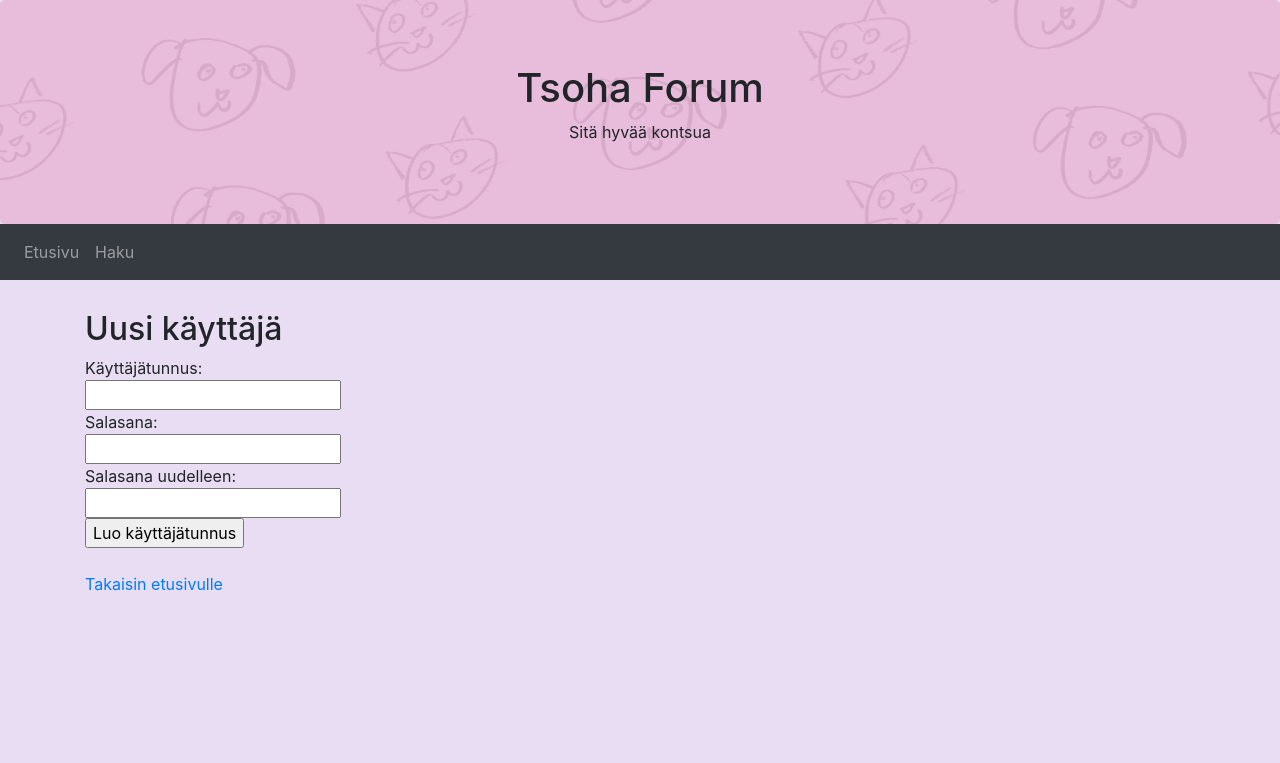
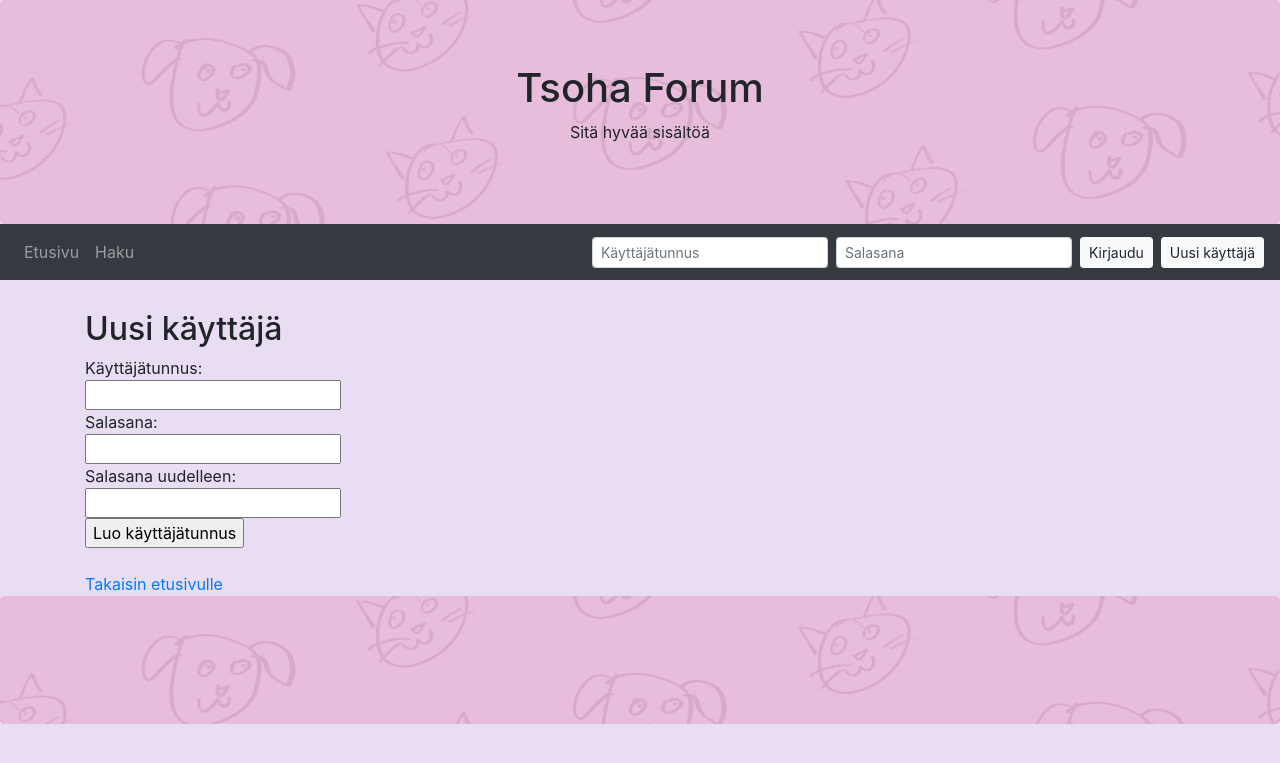
Before and after one commit to valt-1/tsoha-keskustelufoorumi, a Flask app: page /signup in a window 1280 px wide. Shown: the top 763 px of the page. Run offline with Flask 2, Linux system fonts and the light colour scheme; some libraries are stand-ins or nearby versions.

Commit message:
Update layout

```diff
--- a/static/custom.css
+++ b/static/custom.css
@@ -1,8 +1,12 @@
 .jumbotron {
-  background-image: url("kissakoira.jpg");
+  background-image: url("catdog.jpg");
   background-size: cover;
 }
 
 body {
-  background: #e8ddf2
+  background: #e8ddf2;
 }
+
+.navbar-dark .navbar-nav .nav-link.disabled {
+  color: rgba(255,255,255,.5);
+}
--- a/templates/layout.html
+++ b/templates/layout.html
@@ -11,16 +11,19 @@
     <script src="https://maxcdn.bootstrapcdn.com/bootstrap/4.5.2/js/bootstrap.min.js"></script>
 </head>
 <body>
+    <header>
         <div class="jumbotron text-center" style="margin-bottom:0">
             <h1>Tsoha Forum</h1>
-        <p>Sitä hyvää kontsua</p>
+            <p>Sitä hyvää sisältöä</p>
         </div>
-    <nav class="navbar navbar-expand-sm bg-dark navbar-dark">
+    </header>
+
+    <nav class="navbar navbar-expand-sm navbar-dark bg-dark">
         <button class="navbar-toggler" type="button" data-toggle="collapse" data-target="#collapsibleNavbar">
             <span class="navbar-toggler-icon"></span>
         </button>
         <div class="collapse navbar-collapse" id="collapsibleNavbar">
-        <ul class="navbar-nav">
+            <ul class="navbar-nav mr-auto">
                 <li class="nav-item">
                     <a class="nav-link" href="/">Etusivu</a>
                 </li>
@@ -29,9 +32,39 @@
                 </li>
             </ul>
         </div>
+        <div class="navbar-collapse collapse w-100 order-3 dual-collapse2" id="collapsibleNavbar">
+            <ul class="navbar-nav ml-auto">
+                <li class="nav-item">
+                    {% if session.username %}
+                    <form class="form-inline my-2 my-lg-0" action="/logout">
+                        <a class="nav-link disabled" href="#">Olet kirjautunut nimellä {{ session.username }}</a>
+                        <button class="btn btn-light my-2 my-sm-0" type="submit">Kirjaudu ulos</button>
+                    </form>
+                    {% else %}
+                    <form class="form-inline my-2 my-lg-0" action="/login" method="POST">
+                        <input class="form-control form-control-sm mr-sm-2" type="text" name="username" placeholder="Käyttäjätunnus">
+                        <input class="form-control form-control-sm mr-sm-2" type="password" name="password" placeholder="Salasana">
+                        <button class="btn btn-light btn-sm mr-sm-2" type="submit">Kirjaudu</button>
+                    </form>
+                    {% endif %}
+                </li>
+                {% if not session.username %}
+                    <li class="nav-item">
+                        <a class="btn btn-light btn-sm my-2 my-lg-0" href="/signup" role="button">Uusi käyttäjä</a>
+                    </li>
+                {% endif %}
+            </ul>
+        </div>
     </nav>
+
+    <main>
         <div class="container" style="margin-top:30px">
             {% block content %}{% endblock %}
         </div>
+    </main>
+    <footer>
+        <div class="jumbotron text-center" style="margin-bottom:0">
+        </div>
+    </footer>
 </body>
 </html>
```
Also changed, not shown: static/catdog.jpg (renamed from static/kissakoira.jpg). Lines whose indentation alone changed are shown as unchanged.
